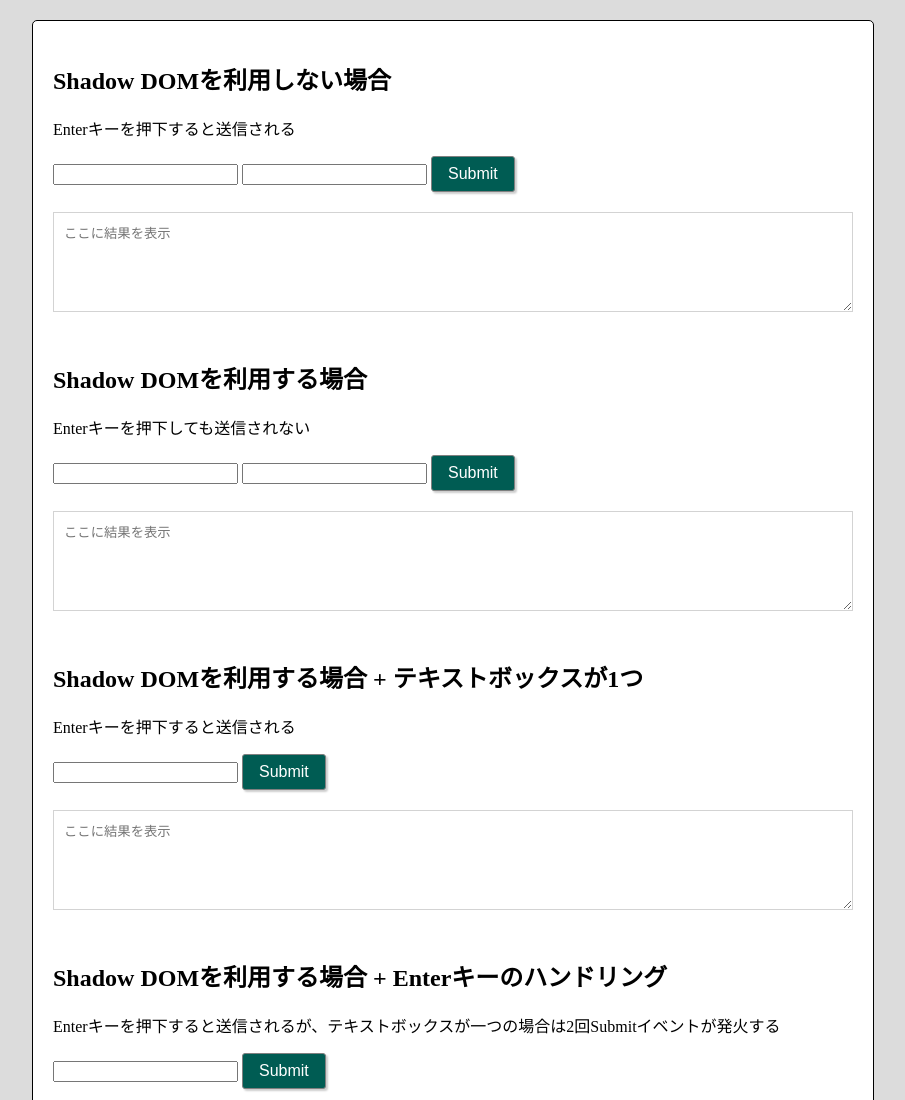
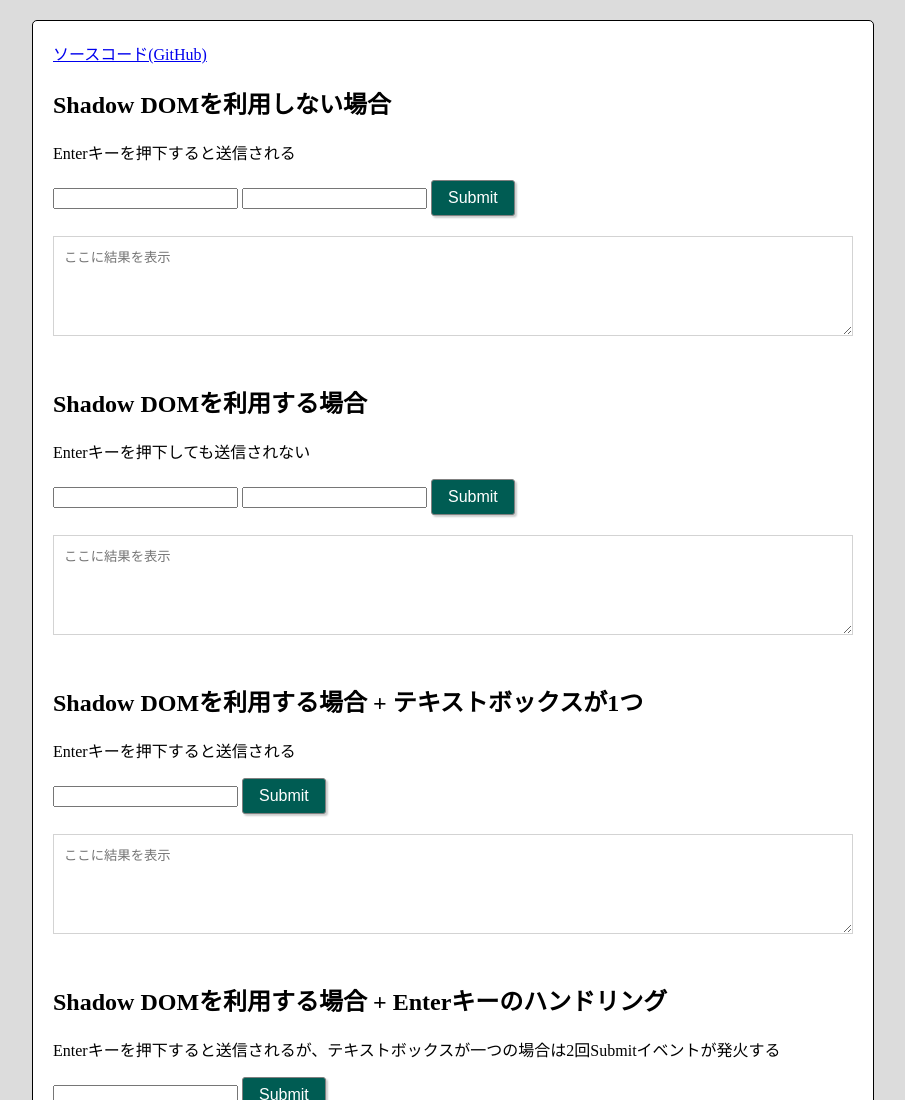
Before and after one commit to piyoppi/browser-javascript-playground, a website built with Vite: page customelements-button-sample/index.html in a window 1280 px wide. Shown: the top 1100 px of the page, without its empty margins (187-1092 px from the left). Built offline with nearby package versions, Linux system fonts and the light colour scheme.

Commit message:
ソースコードへのリンク

```diff
--- a/customelements-button-sample/index.html
+++ b/customelements-button-sample/index.html
@@ -10,6 +10,7 @@
     <script type="module" src="./main.js"></script>
 
     <article>
+      <a href="https://github.com/piyoppi/browser-javascript-playground/tree/main/customelements-button-sample">ソースコード(GitHub)</a>
       <section id="light-dom">
         <h2>Shadow DOMを利用しない場合</h2>
         <p>Enterキーを押下すると送信される</p>
```
